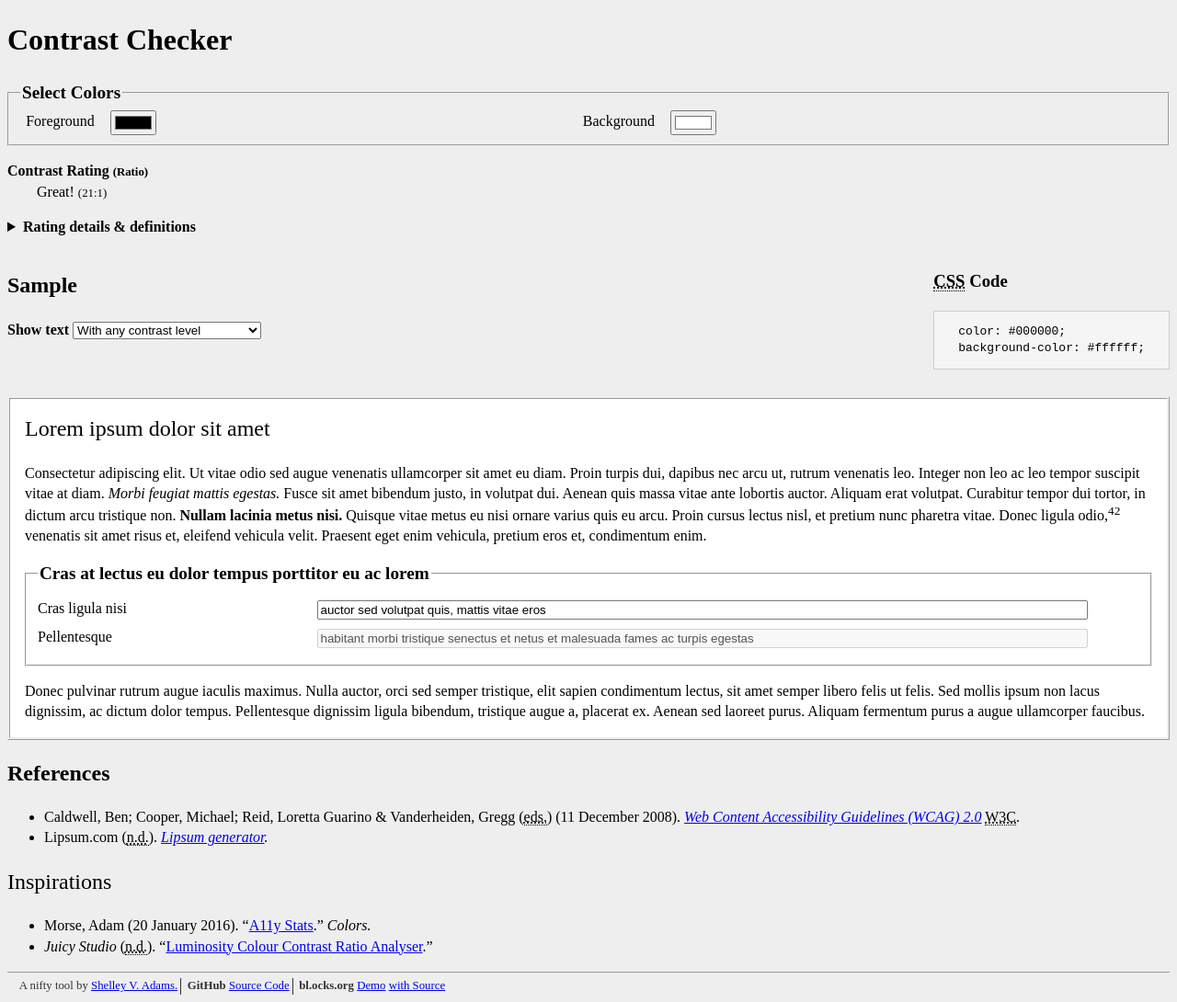
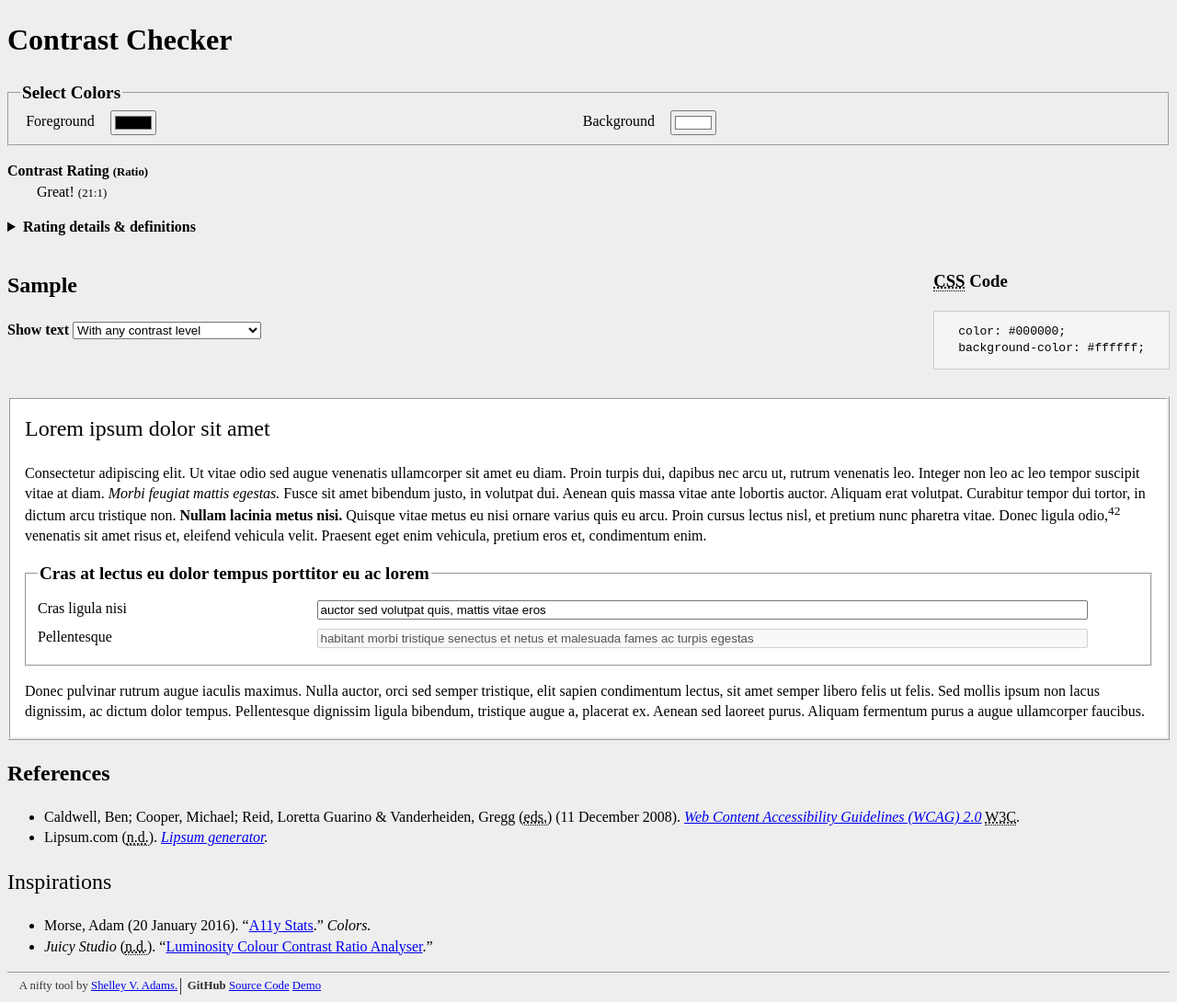
Before and after one commit to shelleyvadams/a11y_contrast_check, a plain HTML site: page index.html in a window 1280 px wide. Shown: the whole page at 92% size. Drawn offline with nearby package versions, Linux system fonts and the light colour scheme.

Commit message:
Updated URLs in footer links.

```diff
--- a/index.html
+++ b/index.html
@@ -100,10 +100,8 @@
         <p>A nifty tool by <a href="https://github.com/shelleyvadams" rel="author">Shelley V. Adams.</a></p>
         <dl>
           <dt>GitHub</dt>
-          <dd><a href="https://gist.github.com/shelleyvadams/77cbf31bd5dd5b334a80">Source Code</a></dd>
-          <dt>bl.ocks.org</dt>
-          <dd><a href="http://bl.ocks.org/shelleyvadams/raw/77cbf31bd5dd5b334a80/">Demo</a></dd>
-          <dd><a href="http://bl.ocks.org/shelleyvadams/77cbf31bd5dd5b334a80/">with Source</a></dd>
+          <dd><a href="https://github.com/shelleyvadams/a11y_contrast_check">Source Code</a></dd>
+          <dd><a href="http://shelleyvadams.github.io/a11y_contrast_check/">Demo</a></dd>
         </dl>
       </footer>
     </main>
```
